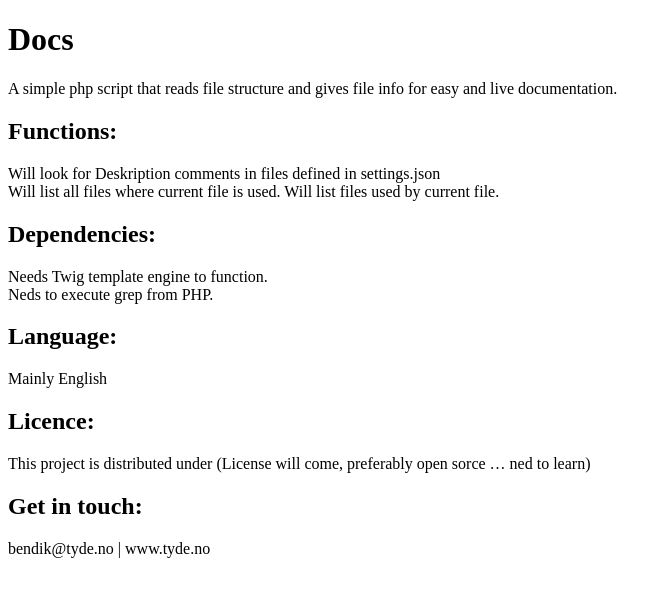
After one commit to schoien/docs, a PHP site: page /README.html in a window 1280 px wide. The commit adds this page. Shown: the top 597 px of the page, without its empty margins (0-672 px from the left). Run offline with PHP 8.4, Linux system fonts and the light colour scheme.

Commit message:
Added search for dependencies

```diff
--- /dev/null
+++ b/README.html
@@ -0,0 +1,36 @@
+<!DOCTYPE html>
+<html xmlns="http://www.w3.org/1999/xhtml" lang="en">
+<head>
+	<meta charset="utf-8"/>
+</head>
+<body>
+
+<h1 id="docs">Docs</h1>
+
+<p>A simple php script that reads file structure and gives file info for easy and live documentation.</p>
+
+<h2 id="functions:">Functions:</h2>
+
+<p>Will look for Deskription comments in files defined in settings.json<br />
+Will list all files where current file is used.
+Will list files used by current file.</p>
+
+<h2 id="dependencies:">Dependencies:</h2>
+
+<p>Needs Twig template engine to function.<br />
+Neds to execute grep from PHP.</p>
+
+<h2 id="language:">Language:</h2>
+
+<p>Mainly English</p>
+
+<h2 id="licence:">Licence:</h2>
+
+<p>This project is distributed under (License will come, preferably open sorce &#8230; ned to learn)</p>
+
+<h2 id="getintouch:">Get in touch:</h2>
+
+<p>bendik@tyde.no | www.tyde.no</p>
+
+</body>
+</html>
--- a/settings.json
+++ b/settings.json
@@ -1,6 +1,6 @@
 {
-  "list_dir": "./",
-  "dependency_search_dir" : "./",
+  "list_dir": "fagm_struktur/design/",
+  "dependency_search_dir" : "fagm_struktur/design/",
   "description_prefix" : "DOCS",
   "file_types" : {
     "php" : {
```
Also changed, not shown: index.php (+12 -2 lines), macros.twig (+7 -4 lines), style.css (+5 -2 lines), style.less (+5 -4 lines), README.md.
